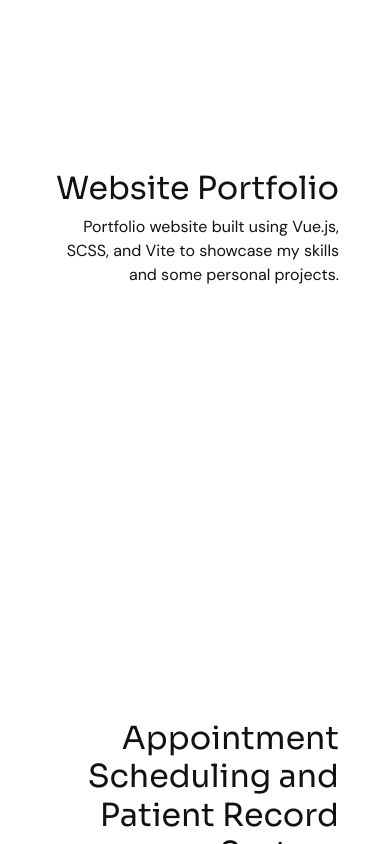
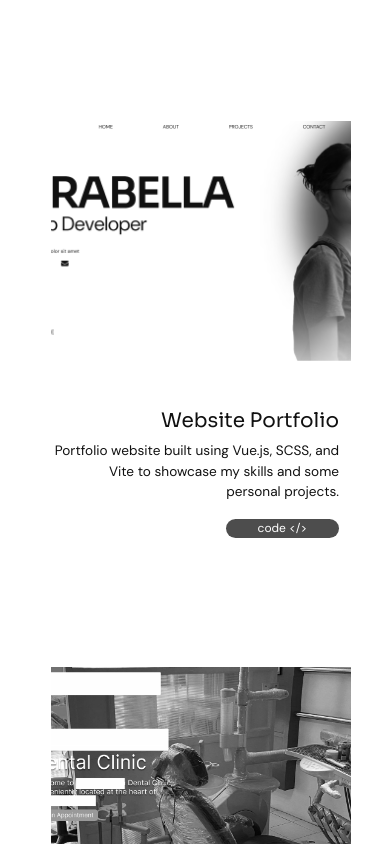
Before and after one commit to ArabellaJordan/Portfolio-v2, a Vue app: page / in a window 390 px wide. Shown: the part 2840-3684 px from the top of the page. Built offline with nearby package versions, Linux system fonts and the light colour scheme.

Commit message:
responsive projects

```diff
--- a/src/assets/scss/style.css
+++ b/src/assets/scss/style.css
@@ -168,6 +168,13 @@
   transition: all 0.2s ease-in;
   filter: grayscale(100%);
 }
+@media (max-width: 56.24875em) {
+  .card__project {
+    flex-direction: column;
+    height: -moz-max-content;
+    height: max-content;
+  }
+}
 .card__project:hover {
   filter: grayscale(0);
 }
@@ -181,6 +188,12 @@
 .card__project--left {
   overflow: hidden;
   position: relative;
+}
+@media (max-width: 56.24875em) {
+  .card__project--left {
+    width: 100%;
+    height: 15rem;
+  }
 }
 .card__project--left img {
   position: absolute;
@@ -200,6 +213,13 @@
   height: 100%;
   position: relative;
 }
+@media (max-width: 56.24875em) {
+  .card__project--right {
+    font-size: 0.85rem;
+    height: -moz-max-content;
+    height: max-content;
+  }
+}
 .card__project--buttons {
   position: absolute;
   bottom: 0;
@@ -207,12 +227,22 @@
   flex-direction: column;
   gap: 1rem;
 }
+@media (max-width: 56.24875em) {
+  .card__project--buttons {
+    position: relative;
+  }
+}
 .card__project--buttons path {
   color: var(--color-bg);
 }
 .card__project--title {
   font-weight: 400;
   transition: all 0.2s ease-in;
+}
+@media (max-width: 56.24875em) {
+  .card__project--title {
+    font-size: 1.25rem;
+  }
 }
 
 #home {
```
Also changed, not shown: src/assets/scss/global/_cards.scss (+29 -0 lines), 1 other file (tests, documents, lock files or other folders).
